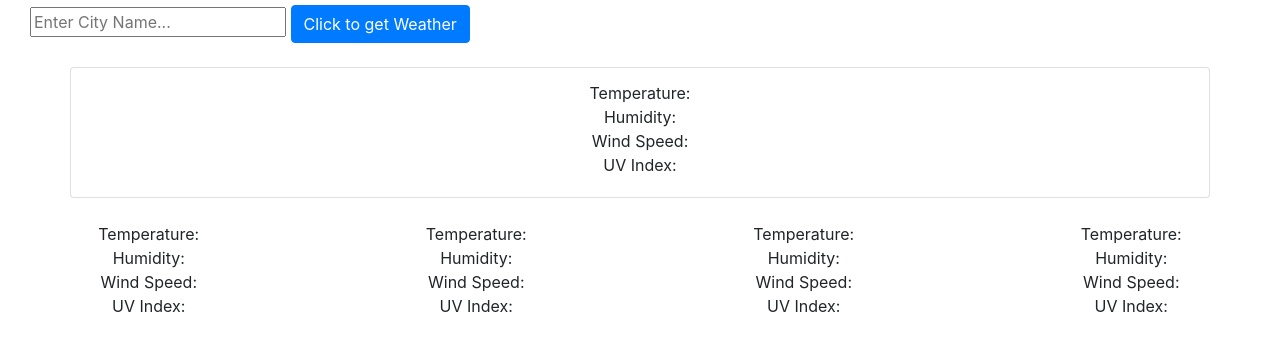
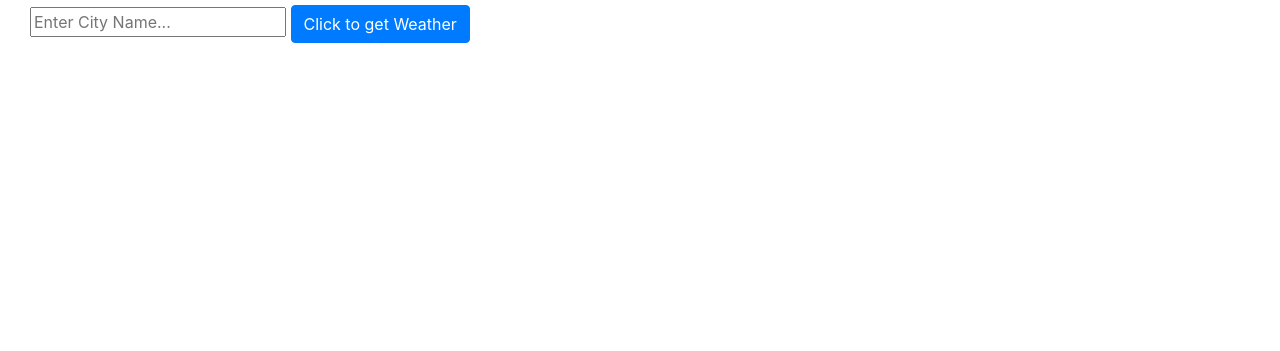
Before and after one commit to Sofa-KB/Weather-Dashboard, a plain HTML site: page index.html in a window 1280 px wide. Shown: the part 51-402 px from the top of the page. Drawn offline with nearby package versions, Linux system fonts and the light colour scheme.

Commit message:
hide fix

```diff
--- a/assets/scripts/script.js
+++ b/assets/scripts/script.js
@@ -3,6 +3,12 @@ $('#currentDate').text(currentDate)
 
 function weatherSearch() {
     $('#currentDate').removeClass('hide')
+    $('#day1').removeClass('hide')
+    $('#day2').removeClass('hide')
+    $('#day3').removeClass('hide')
+    $('#day4').removeClass('hide')
+    $('#day5').removeClass('hide')
+    $('#day1').removeClass('hide')
     event.preventDefault()
     var searchQuery = $('#search').val()
     var APIKey = 'aa46a7af9f0ebfa98b879e10000350af';
--- a/index.html
+++ b/index.html
@@ -25,7 +25,7 @@
 
     <div class="container">
         <div class='row'>
-            <div class='col-12 card text-center'>
+            <div id='day1' class='col-12 card text-center hide'>
                 <h2 id="city" class='text-center'></h2>
                 <div id="temp1">Temperature: </div>
                 <div id="humidity1">Humidity: </div>
@@ -39,7 +39,7 @@
 
     <div class="row text-center">
 
-        <div class='col-3'>
+        <div id='day2' class='col-3 hide'>
             <div id="temp2">Temperature: </div>
             <div id="humidity2">Humidity: </div>
             <div id="wind2">Wind Speed: </div>
@@ -47,7 +47,7 @@
             <div id='weatherDate2'></div>
         </div>
 
-        <div class='col-3'>
+        <div id='day3' class='col-3 hide'>
             <div id="temp3">Temperature: </div>
             <div id="humidity3">Humidity: </div>
             <div id="wind3">Wind Speed: </div>
@@ -55,7 +55,7 @@
             <div id='weatherDate3'></div>
         </div>
 
-        <div class='col-3'>
+        <div id='day4' class='col-3 hide'>
             <div id="temp4">Temperature: </div>
             <div id="humidity4">Humidity: </div>
             <div id="wind4">Wind Speed: </div>
@@ -63,7 +63,7 @@
             <div id='weatherDate4'></div>
         </div>
 
-        <div class='col-3'>
+        <div id='day5' class='col-3 hide'>
             <div id="temp5">Temperature: </div>
             <div id="humidity5">Humidity: </div>
             <div id="wind5">Wind Speed: </div>
```
